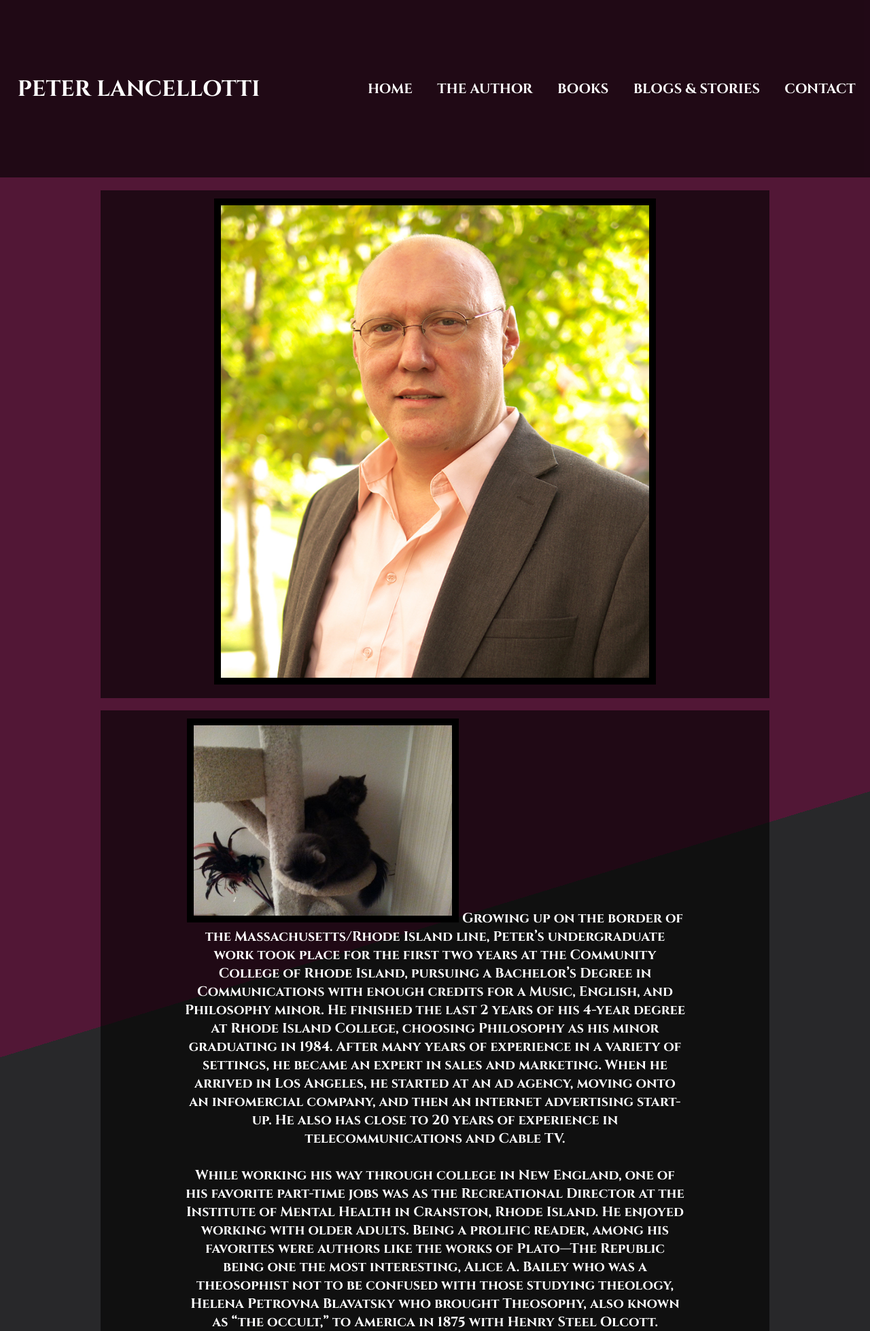
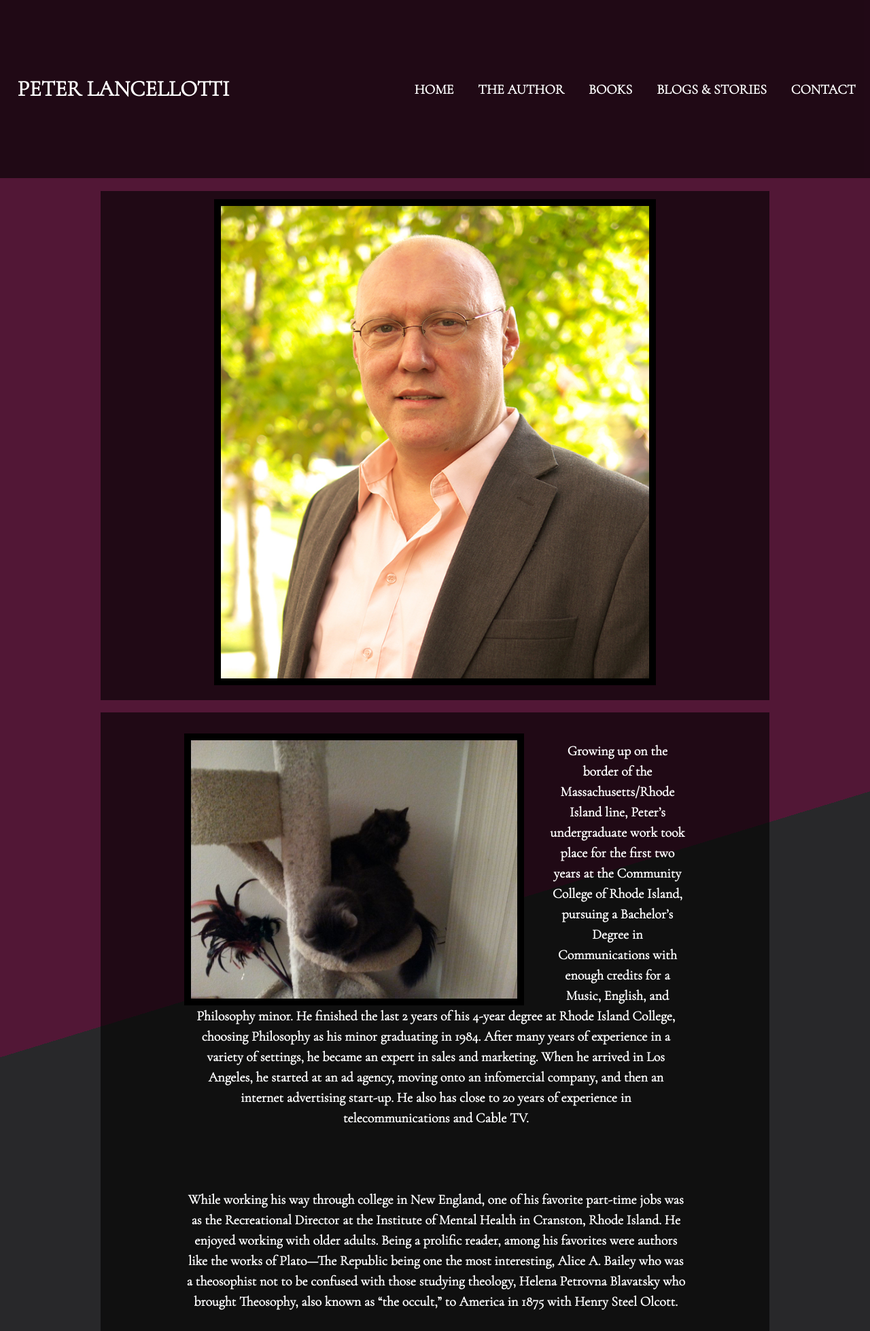
Before and after one commit to Neon-Smoke/plancellotti, a PHP site: page /about.html in a window 1280 px wide. Shown: the top 1958 px of the page at 68% size. Run offline with PHP 8.4, Linux system fonts and the light colour scheme.

Commit message:
updated font size and about page style

```diff
--- a/about.html
+++ b/about.html
@@ -37,7 +37,10 @@
 	</div>
 
 		<div class="about">
-				<p> <img src="images/096.jpg" width="400" height="300"> Growing up on the border of the Massachusetts/Rhode Island line, Peter’s undergraduate
+				<img src="images/096.jpg" style="float: left;width: 500px;height: 400px; margin-right: 5%; margin-top: 2.5%;"> <p style="text-align: center; padding-left: 2.5px; padding-bottom: 2.5%;">
+					<br>
+
+				Growing up on the border of the Massachusetts/Rhode Island line, Peter’s undergraduate
 				work took place for the first two years at the Community College of Rhode Island, pursuing a
 				Bachelor’s Degree in Communications with enough credits for a Music, English, and Philosophy
 				minor. He finished the last 2 years of his 4-year degree at Rhode Island College, choosing
@@ -47,6 +50,8 @@
 				infomercial company, and then an internet advertising start-up. He also has close to 20 years of
 				experience in telecommunications and Cable TV.
 
+				<br>
+				<br>
 				<br>
 				<br>
 
@@ -60,11 +65,11 @@
 
 				<br>
 				<br>
+				<br>
 
-				<img src="images/Isisandtheweirdingway.jpg" width="400" height="300">
+				<img src="images/Isisandtheweirdingway.jpg" style="float: left;width: 500px;height: 400px; margin-right: 5%; margin-top: 2.5%;">
 
-				<br>
-				<br>
+				<br>7
 
 				Peter held to the belief that no one particular religion held all the answers to the secrets of
 				the universe as they all had some contribution to “truth.” The author feels labels pigeonhole us,
@@ -81,14 +86,20 @@
 
 				<br>
 				<br>
+				<br>
 
-				<img src="images/IsisSunlight.jpg" width="400" height="300">
+				There was another author, which fascinated him in the genre of drama and screenplay
+				writing.
 
 				<br>
 				<br>
 
-				There was another author, which fascinated him in the genre of drama and screenplay
-				writing. He was the late great Tennessee Williams, a gay man certainly out of the closet for the
+				<img src="images/IsisSunlight.jpg" style="float: left;width: 500px;height: 400px; margin-right: 5%; margin-top: 2.5%;">
+
+				<br>
+
+
+				He was the late great Tennessee Williams, a gay man certainly out of the closet for the
 				times he lived in, leaving us a thorough anthology about mortality and morality in a variety of
 				screenplays. This caused quite a problem between him and his father. As his father discovered
 				more and more about his son and second wife, he was convinced they were practicing the dark
@@ -99,7 +110,14 @@
 				As for Peter Lancellotti’s interest in immortality, Ann Rice examined the possibility of
 				what life as a vampire could have been like. Peter occasionally joked, saying, “My vampire
 				missed his window since now, at 60 years old, if we don’t go back to looking like our sexiest
-				self, I wouldn’t want to look 60 forever.” With the help of expert interpreters and continuing on
+				self, I wouldn’t want to look 60 forever.”
+
+				<br>
+				<br>
+				<br>
+				<br>
+
+				With the help of expert interpreters and continuing on
 				the theme of immortality, Lancellotti has also studied Bibles predating the highly tampered with
 				King James Version, which has close to 15,000 differences from the original Koine Greek,
 				Hebrew, and Aramaic texts, including the Dead Sea Scrolls.
@@ -107,9 +125,8 @@
 				<br>
 				<br>
 
-				<img src="images/bastetbumpface.jpg" width="400" height="400">
+				<img src="images/bastetbumpface.jpg" style="float: left;width: 500px;height: 400px; margin-right: 5%; margin-top: 2.5%; margin-bottom: 1%;">
 
-				<br>
 				<br>
 
 				In 2008 when the U.S. market crashed, Peter decided to reinvent himself. During his
@@ -120,16 +137,21 @@
 				It was not what he expected, which was recruiting older adults into a longitudinal study to
 				experiment with the hypothesis of whether or not Alzheimer’s was diagnostically possible with
 				our current instrumentation. Peter was not only responsible for recruitment and informed
-				consents, but also administering cognitive testing. With an exemplary work ethic, Peter was in
+				consents, but also administering cognitive testing.
+
+				<br>
+				<br>
+				<br>
+
+				With an exemplary work ethic, Peter was in
 				demand by other professors who recruited him for four other studies, which he followed through
 				to their completion.
 
 				<br>
 				<br>
 
-				<img src="images/Vampiree.jpg" width="400" height="300">
+				<img src="images/Vampiree.jpg" style="float: left;width: 500px;height: 400px; margin-right: 5%; margin-top: 2.5%; margin-bottom: 4%;">
 
-				<br>
 				<br>
 
 				Over four years of being a research assistant, he decided that scientific research was
@@ -141,16 +163,14 @@
 				called in early 2017 to inform her only family and son, Peter, to help her. Unfortunately, later
 				that year as he brought his mother’s situation almost under control, he also had to care for his
 				husband of 26 years, whose health was failing and soon after lost him to lung cancer coupled
-				with cardiomyopathy. No aggressive treatments, without killing him, were available. The only
-				course of action was palliative care.
+				with cardiomyopathy.
 
 				<br>
 				<br>
 
-				As if the author hadn’t suffered enough tragedy, after waiting three years for his
-				disability hearing, he had to appear in court literally the week after his husband died.
-				Shortly thereafter is when the Covid19 pandemic hit the entire planet in early 2020. This
-				would be the beginning of Peter’s next chapter in life—writing.</p>
+				No aggressive treatments, without killing him, were available. The only
+				course of action was palliative care. As if the author hadn’t suffered enough tragedy, after waiting three years for his disability hearing, he had to appear in court literally the week after his husband died. Shortly thereafter is when the Covid-19 pandemic hit the entire planet in early 2020. This
+				would be the beginning of Peter’s next chapter in life—writing. </p>
 
 		</div>
 
--- a/css/style.css
+++ b/css/style.css
@@ -1,9 +1,9 @@
-@import url('https://fonts.googleapis.com/css2?family=Cinzel:wght@700&display=swap');
+@import url('https://fonts.googleapis.com/css2?family=Cormorant+Garamond:wght@300&display=swap');
 
 * {
 margin: 0;
 padding: 0;
-font-family: 'Cinzel', serif;
+font-family: 'Cormorant Garamond', serif;
 box-sizing: border-box;
 }
 
@@ -25,7 +25,7 @@ box-sizing: border-box;
   height: 100vh;
   color: white;
   font-size:  25px;
-  font-weight: bold;
+  font-weight: bolder;
   background-size: cover;
   background-image: linear-gradient(163deg, #521736 52%, #28282A 35%);
   background-position: center;
@@ -50,21 +50,10 @@ box-sizing: border-box;
   }
 
 
-.column {
-  padding: 1%;
-  background-color: #0009;
-  padding-left: 5%;
-  padding-right: 5%;
-  padding-bottom: 0.5%;
-  display: inline-block;
-  float: center;
-  text-align: center;
-  font-size: 1.6em;
-  font-weight:  bold;
-}
 
 .about {
   float: center;
+  line-height: 1.5;
   padding-top: 1%;
   padding-left: 10%;
   padding-right: 10%;
@@ -76,7 +65,7 @@ box-sizing: border-box;
   margin-right: 10%;
   text-align: center;
   font-size: 0.8em;
-  font-weight:  bold;
+  font-weight:  bolder;
 }
 /* navbar start */
 
--- a/index.html
+++ b/index.html
@@ -39,7 +39,7 @@
 
 		<div class="about">
 		   	<br>
-			Writer and soon to be Published Author <br> <br> Memoirs, Non-Fiction, Satire, Short Stories, Blogs, Science Fiction, and Fantasy
+			Writer of <br> <br> Memoirs, Non-Fiction, Satire, Short Stories, Blogs, Science Fiction, and Fantasy
 		   	<br>
 		   	<br>
 		</div>
```
